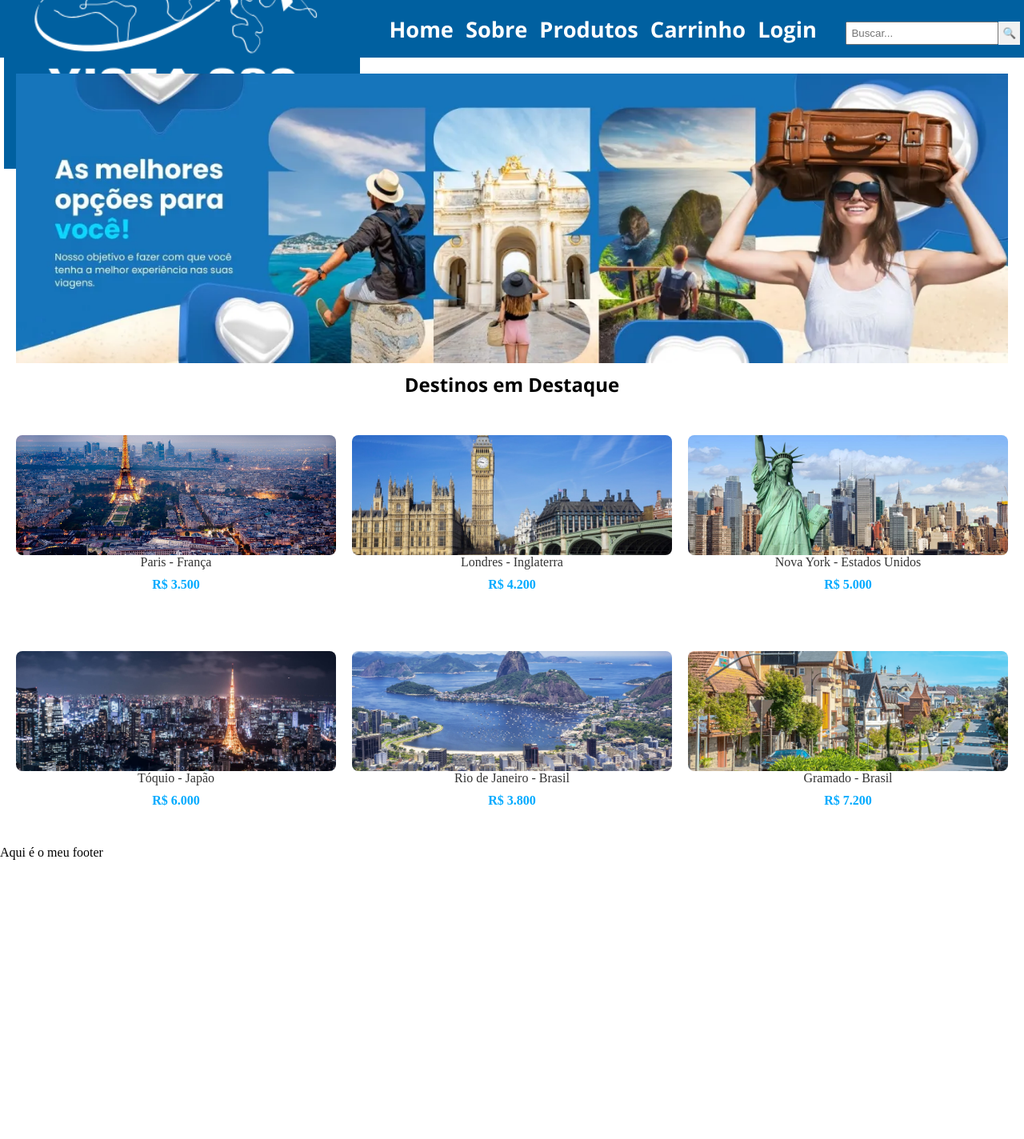
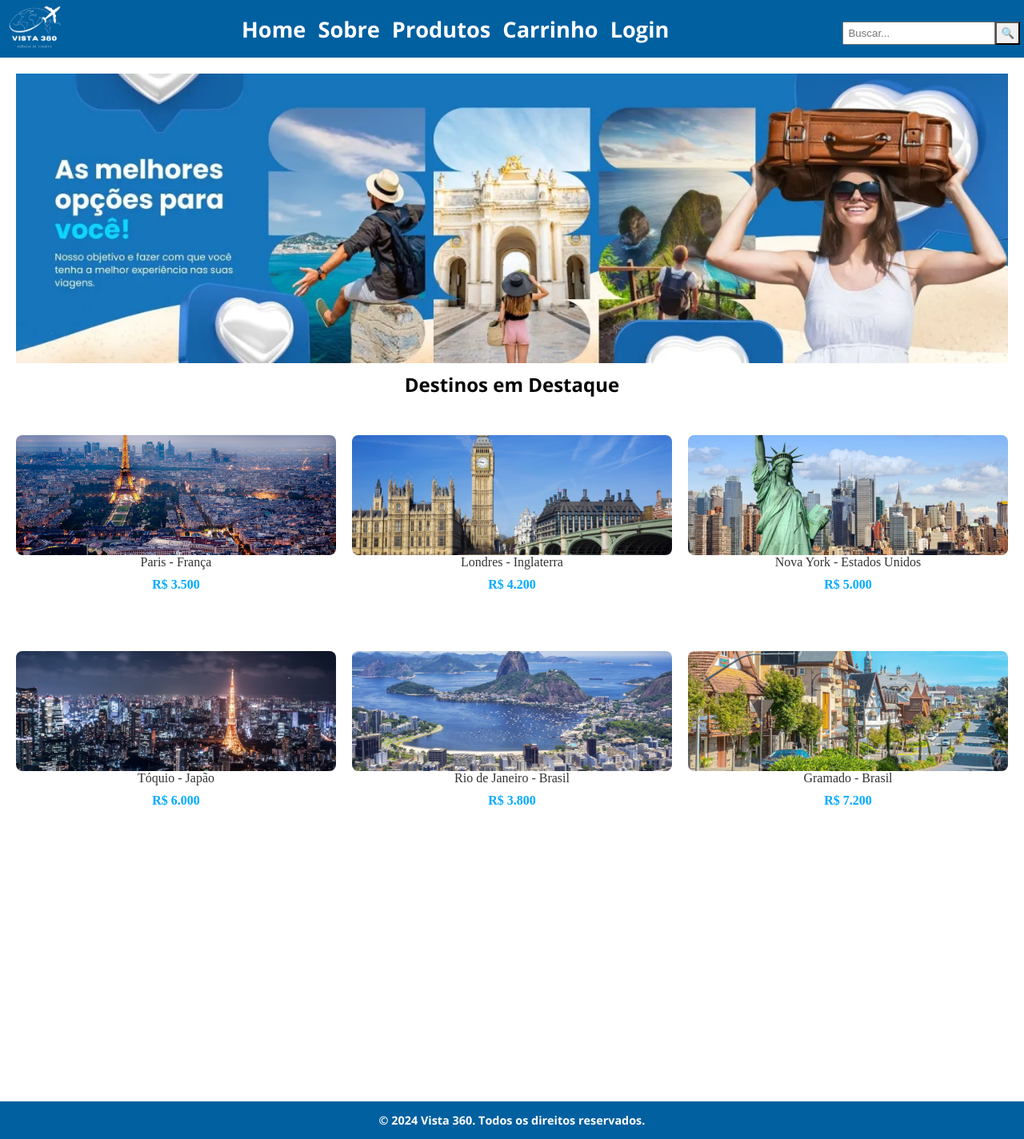
Before and after one commit to HeytorPC/TrabalhoReact, a React (Vite) app in the folder meu-projeto-react/: page / in a window 1280 px wide. Shown: the whole page at 80% size. Before the commit the page ends 1075 px from the top, so only its background shows below. Built offline with nearby package versions, Linux system fonts and the light colour scheme; a web font is replaced by a local one.

Commit message:
"Ajeitei A navbar e o footer"

```diff
--- a/meu-projeto-react/src/Layout/Layout.jsx
+++ b/meu-projeto-react/src/Layout/Layout.jsx
@@ -1,6 +1,7 @@
 import React from 'react';
 import { Outlet } from "react-router-dom";
 import Navbar from "../components/Navbar/Navbar";
+import Footer from '../components/Footer/Footer';
 
 function Layout() {
   return (
@@ -9,7 +10,7 @@ function Layout() {
       <main>
         <Outlet />
       </main>
-      <footer>Aqui é o meu footer</footer>
+        <Footer/>
     </>
   );
 }
--- a/meu-projeto-react/src/components/Footer/Footer.jsx
+++ b/meu-projeto-react/src/components/Footer/Footer.jsx
@@ -14,3 +14,4 @@ return(
   </div>
 );
 }
+ export default Footer;
--- a/meu-projeto-react/src/components/Footer/Footer.module.css
+++ b/meu-projeto-react/src/components/Footer/Footer.module.css
@@ -1,3 +1,9 @@
+/* Reset CSS (boas práticas) */
+* {
+  margin: 0;
+  padding: 0;
+  box-sizing: border-box;
+}
 .footer {
   background-color: #0060a0;
   color: white;
--- a/meu-projeto-react/src/components/Navbar/Navbar.module.css
+++ b/meu-projeto-react/src/components/Navbar/Navbar.module.css
@@ -1,4 +1,4 @@
-/* Reset CSS */
+/* Reset CSS (boas práticas) */
 * {
   margin: 0;
   padding: 0;
@@ -39,11 +39,10 @@
 .searchContainer button {
   padding: 5px;
   background: #f1f1f1;
-  border: none;
   cursor: pointer;
 }
 
 .logoImage {
-  width: auto;
-  height: auto;
+  width: 80px;
+  height: 76px;
 }
--- a/meu-projeto-react/src/pages/principal/PrincipalPage.jsx
+++ b/meu-projeto-react/src/pages/principal/PrincipalPage.jsx
@@ -2,6 +2,7 @@ import React from 'react';
 import styles from './principal.module.css';
 import bannerHome from '/src/assets/bannerHome.jpg';
 import DestinosEmDestaque from '../../components/DestinosEmDestaque/DestinosEmDestaque';
+
 
 function Principal() {
   return (
```
